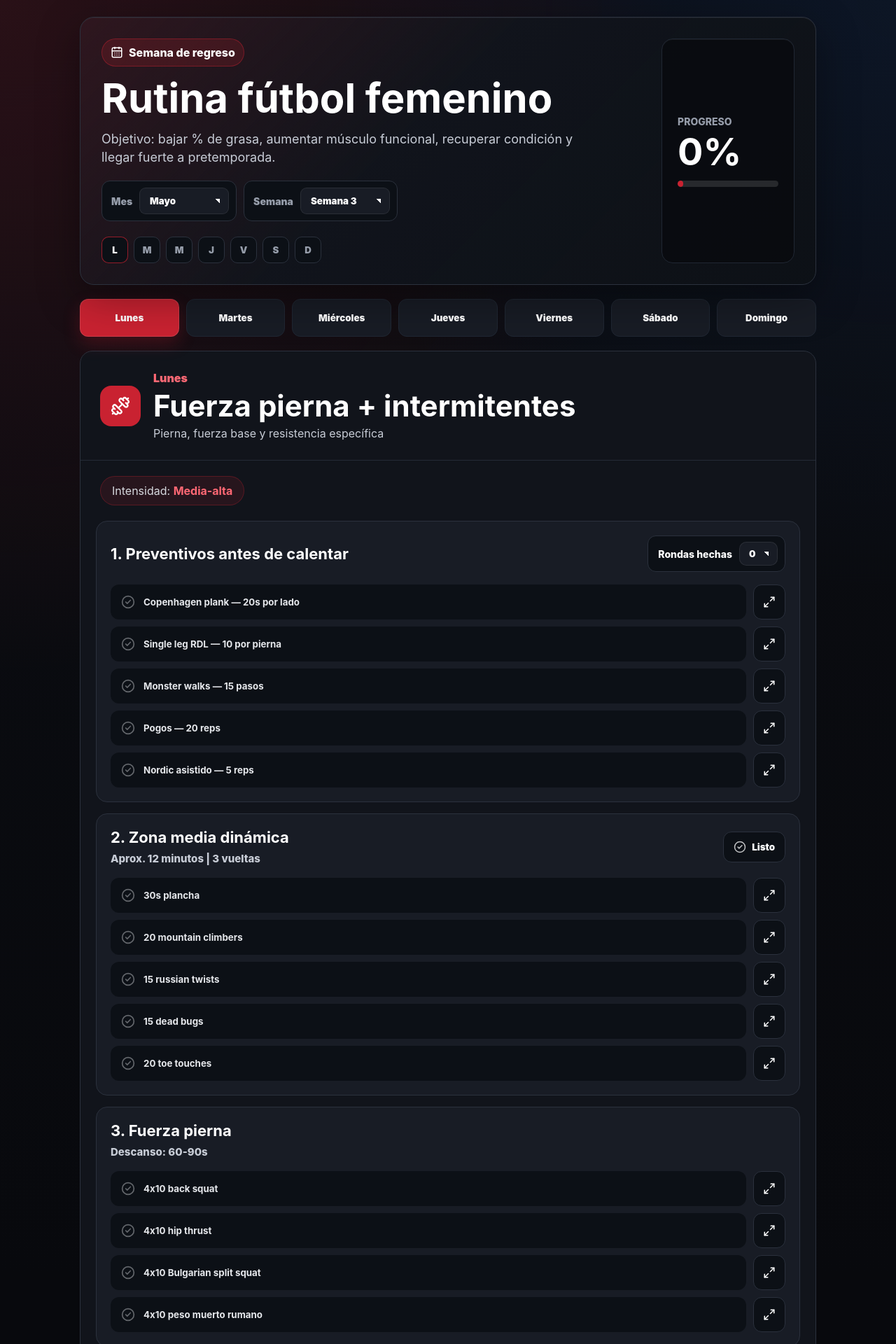
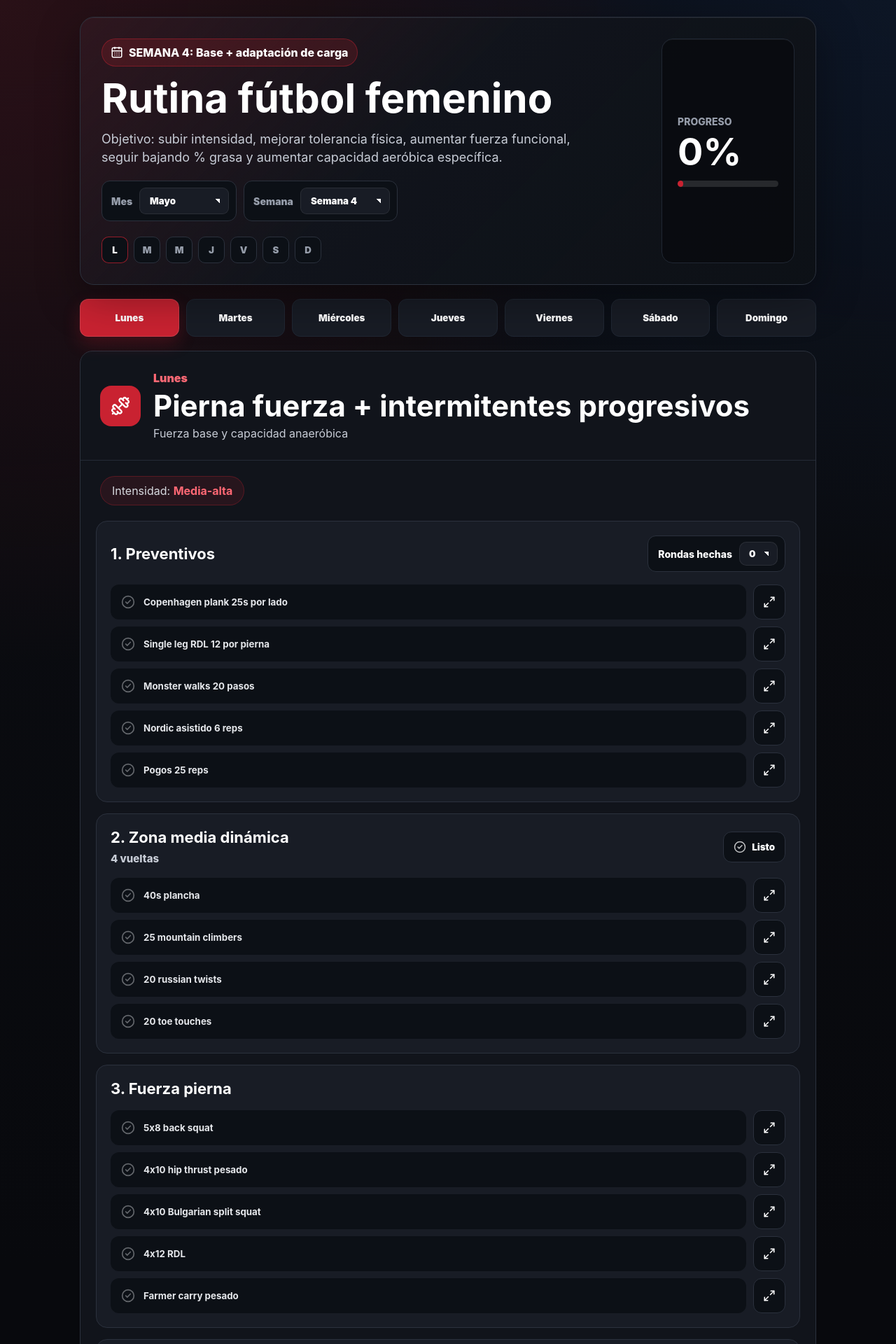
Before and after one commit to luileonf/wicha-rutina, a React (Vite) app: page / in a window 1280 px wide. Shown: the top 1920 px of the page at 70% size. Built offline with nearby package versions, Linux system fonts and the light colour scheme.

Commit message:
Add files via upload

```diff
--- a/src/main.jsx
+++ b/src/main.jsx
@@ -4,7 +4,7 @@ import { motion } from "framer-motion";
 import { Dumbbell, Timer, HeartPulse, Footprints, CheckCircle2, Flame, CalendarDays, ExternalLink, Image, Maximize2, X } from "lucide-react";
 import "./style.css";
 
-const weekPlan = [
+const weekOnePlan = [
   {
     day: "Lunes",
     title: "Fuerza pierna + intermitentes",
@@ -98,6 +98,109 @@ const weekPlan = [
   }
 ];
 
+const weekTwoPlan = [
+  {
+    day: "Lunes",
+    title: "Pierna fuerza + intermitentes progresivos",
+    focus: "Fuerza base y capacidad anaeróbica",
+    intensity: "Media-alta",
+    icon: Dumbbell,
+    blocks: [
+      { name: "Preventivos", items: ["3 rondas", "Copenhagen plank 25s por lado", "Single leg RDL 12 por pierna", "Monster walks 20 pasos", "Nordic asistido 6 reps", "Pogos 25 reps"] },
+      { name: "Zona media dinámica", items: ["4 vueltas", "40s plancha", "25 mountain climbers", "20 russian twists", "20 toe touches"] },
+      { name: "Fuerza pierna", items: ["5x8 back squat", "4x10 hip thrust pesado", "4x10 Bulgarian split squat", "4x12 RDL", "Farmer carry pesado"] },
+      { name: "Intermitentes", items: ["8 mins", "10s fuerte", "10s suave", "intensidad 85%"] },
+      { name: "Finisher", items: ["3 rounds", "12 burpees", "15 jump squats", "20 lunges", "250m run"] }
+    ]
+  },
+  {
+    day: "Martes",
+    title: "Upper body + conditioning",
+    focus: "Tren superior y gasto calórico",
+    intensity: "Media",
+    icon: HeartPulse,
+    blocks: [
+      { name: "Core", items: ["10 mins", "dead bug", "plank shoulder taps", "hollow hold"] },
+      { name: "Fuerza upper", items: ["5x8 push press", "4x10 remo mancuerna", "4x12 push ups", "4x10 pull ups asistidas", "battle ropes"] },
+      { name: "Functional", items: ["20x10", "bike", "KB swings", "dumbbell snatch", "jump box", "ropes", "5 vueltas"] }
+    ]
+  },
+  {
+    day: "Miércoles",
+    title: "Aeróbico + recovery",
+    focus: "Recuperación y base cardiovascular",
+    intensity: "Baja-media",
+    icon: Footprints,
+    blocks: [
+      { name: "Movilidad", items: ["12 mins", "tobillo", "cadera", "aductores", "espalda baja"] },
+      { name: "Running aeróbico", items: ["40 mins suaves", "ritmo conversacional", "mantener FC estable"] },
+      { name: "Recovery", items: ["foam roller", "movilidad", "descarga piernas", "estiramientos"] }
+    ]
+  },
+  {
+    day: "Jueves",
+    title: "Potencia + repeated sprint ability",
+    focus: "Explosividad fútbol",
+    intensity: "Alta",
+    icon: Flame,
+    blocks: [
+      { name: "Preventivos", items: ["3 rondas", "nordic", "pogos", "aductor", "glúteo medio"] },
+      { name: "Potencia", items: ["5 rounds", "squat jumps", "bounds", "sprint 20m", "lateral hops", "sled push opcional"] },
+      { name: "Circuito fútbol", items: ["sprint", "shuffle", "backpedal", "sprint", "burpees", "swings", "6 rounds"] },
+      { name: "Intermitentes", items: ["8 mins", "intensidad 90%", "10x10"] }
+    ]
+  },
+  {
+    day: "Viernes",
+    title: "Full body strength",
+    focus: "Fuerza funcional completa",
+    intensity: "Media-alta",
+    icon: Dumbbell,
+    blocks: [
+      { name: "Fuerza", items: ["deadlift", "thrusters", "step ups", "push press", "pull ups", "5x8"] },
+      { name: "Conditioning", items: ["20x10", "bike", "jump lunges", "KB clean", "burpees", "plank taps", "5 vueltas"] },
+      { name: "Core", items: ["V-ups", "russian twists", "plancha", "dead bug"] }
+    ]
+  },
+  {
+    day: "Sábado",
+    title: "Running específico fútbol",
+    focus: "Capacidad específica de partido",
+    intensity: "Media-alta",
+    icon: Timer,
+    blocks: [
+      { name: "Activación", items: ["movilidad", "skipping", "técnica carrera"] },
+      { name: "Repeated runs", items: ["3 bloques", "6 reps", "30s fuerte", "30s suave", "descanso 2 mins"] },
+      { name: "Técnica fútbol", items: ["conducción", "cambio dirección", "sprint", "pase largo", "finalización"] },
+      { name: "Final físico", items: ["4 rounds", "300m run", "15 burpees", "20 lunges", "20 sit ups"] }
+    ]
+  },
+  {
+    day: "Domingo",
+    title: "Recovery",
+    focus: "Recuperación total",
+    intensity: "Baja",
+    icon: CheckCircle2,
+    blocks: [
+      { name: "Recovery", items: ["caminar", "movilidad", "hidratación", "dormir bien"] }
+    ]
+  }
+];
+
+const routineWeeks = [
+  {
+    week: 3,
+    label: "El regreso",
+    objective: "Objetivo: bajar % de grasa, aumentar músculo funcional, recuperar condición y llegar fuerte a pretemporada.",
+    plan: weekOnePlan
+  },
+  {
+    week: 4,
+    label: "Base + adaptación de carga",
+    objective: "Objetivo: subir intensidad, mejorar tolerancia física, aumentar fuerza funcional, seguir bajando % grasa y aumentar capacidad aeróbica específica.",
+    plan: weekTwoPlan
+  }
+];
 const dayLetters = ["L", "M", "M", "J", "V", "S", "D"];
 const months = [
   "Enero",
@@ -115,9 +218,10 @@ const months = [
 ];
 const today = new Date();
 const initialMonth = today.getMonth();
-const initialWeek = Math.min(5, Math.ceil(today.getDate() / 7));
+const currentCalendarWeek = Math.min(5, Math.ceil(today.getDate() / 7));
+const initialWeek = routineWeeks[routineWeeks.length - 1].week;
 const availableMonths = [{ index: initialMonth, name: months[initialMonth] }];
-const availableWeeks = [initialWeek];
+const availableWeeks = routineWeeks.map((routine) => routine.week);
 const progressStorageKey = "wicha-fut-progress-v2";
 const previousProgressStorageKey = "wicha-fut-progress-v1";
 const getPeriodKey = (month, week) => `${month}-week-${week}`;
@@ -125,10 +229,20 @@ const getPeriodKey = (month, week) => `${month}-week-${week}`;
 const loadAllProgress = () => {
   try {
     const saved = window.localStorage.getItem(progressStorageKey);
-    if (saved) return JSON.parse(saved);
+    if (saved) {
+      const parsed = JSON.parse(saved);
+      const oldCalendarKey = getPeriodKey(initialMonth, currentCalendarWeek);
+      const weekThreeKey = getPeriodKey(initialMonth, 3);
+
+      if (parsed[oldCalendarKey] && !parsed[weekThreeKey]) {
+        return { ...parsed, [weekThreeKey]: parsed[oldCalendarKey] };
+      }
+
+      return parsed;
+    }
 
     const previousSaved = window.localStorage.getItem(previousProgressStorageKey);
-    return previousSaved ? { [getPeriodKey(initialMonth, initialWeek)]: JSON.parse(previousSaved) } : {};
+    return previousSaved ? { [getPeriodKey(initialMonth, 3)]: JSON.parse(previousSaved) } : {};
   } catch {
     return {};
   }
@@ -157,12 +271,14 @@ function App() {
   const [selectedDay, setSelectedDay] = useState("Lunes");
   const [expandedExercise, setExpandedExercise] = useState(null);
   const [openPicker, setOpenPicker] = useState(null);
+  const currentRoutine = useMemo(() => routineWeeks.find((routine) => routine.week === selectedWeek) ?? routineWeeks[0], [selectedWeek]);
+  const weekPlan = currentRoutine.plan;
   const periodKey = getPeriodKey(selectedMonth, selectedWeek);
   const currentProgress = allProgress[periodKey] ?? {};
   const checked = currentProgress.checked ?? {};
   const roundsDone = currentProgress.roundsDone ?? {};
   const completedBlocks = currentProgress.completedBlocks ?? {};
-  const current = useMemo(() => weekPlan.find((d) => d.day === selectedDay), [selectedDay]);
+  const current = useMemo(() => weekPlan.find((d) => d.day === selectedDay) ?? weekPlan[0], [selectedDay, weekPlan]);
 
   useEffect(() => {
     window.localStorage.setItem(progressStorageKey, JSON.stringify(allProgress));
@@ -190,12 +306,17 @@ function App() {
     const text = item.toLowerCase();
     return (
       /^descanso:/.test(text) ||
-      /^intensidad:/.test(text) ||
+      /^descanso\b/.test(text) ||
+      /^intensidad:?/.test(text) ||
       /^ritmo cómodo:/.test(text) ||
+      /^ritmo conversacional/.test(text) ||
+      /^mantener fc/.test(text) ||
       /^\d+\s*(rondas?|rounds?|vueltas?|bloques?)\b/.test(text) ||
-      /^\d+\s*reps?\s+por\s+bloque/.test(text) ||
-      /^\d+(-\d+)?\s*minutos?(\s|$)/.test(text) ||
+      /^\d+\s*reps?(\s+por\s+bloque)?/.test(text) ||
+      /^\d+x\d+$/.test(text) ||
+      /^\d+(-\d+)?\s*(minutos?|mins?)(\s|$)/.test(text) ||
       /^\d+s\s+fuerte\s+\+\s+\d+s\s+suave/.test(text) ||
+      /^\d+s\s+(fuerte|suave)$/.test(text) ||
       /^core dinámico/.test(text) ||
       /^core activo/.test(text)
     );
@@ -209,7 +330,7 @@ function App() {
     if (!instructions.length) return "";
 
     return instructions
-      .map((item) => (/minutos?/i.test(item) ? `Aprox. ${item}` : item))
+      .map((item) => (/(minutos?|mins?)/i.test(item) ? `Aprox. ${item}` : item))
       .join(" | ");
   };
   const exerciseItems = (block) => {
@@ -256,9 +377,9 @@ function App() {
     <main className="app">
       <section className="hero">
         <div className="heroCopy">
-          <div className="eyebrow"><CalendarDays size={18} /> Semana de regreso</div>
+          <div className="eyebrow"><CalendarDays size={18} /> SEMANA {currentRoutine.week}: {currentRoutine.label}</div>
           <h1>Rutina fútbol femenino</h1>
-          <p>Objetivo: bajar % de grasa, aumentar músculo funcional, recuperar condición y llegar fuerte a pretemporada.</p>
+          <p>{currentRoutine.objective}</p>
           <div className="periodPicker">
             <label>
               <span>Mes</span>
```
